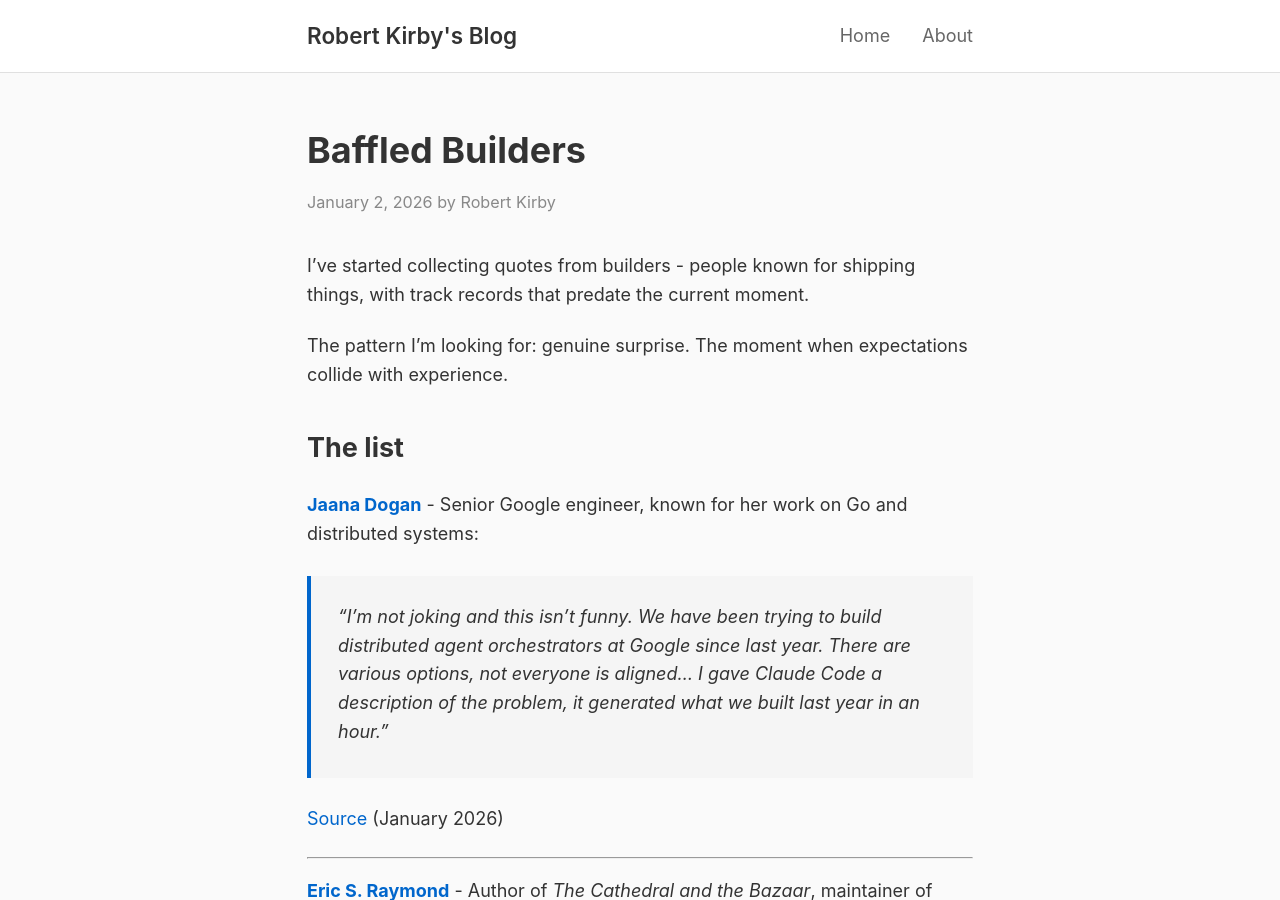
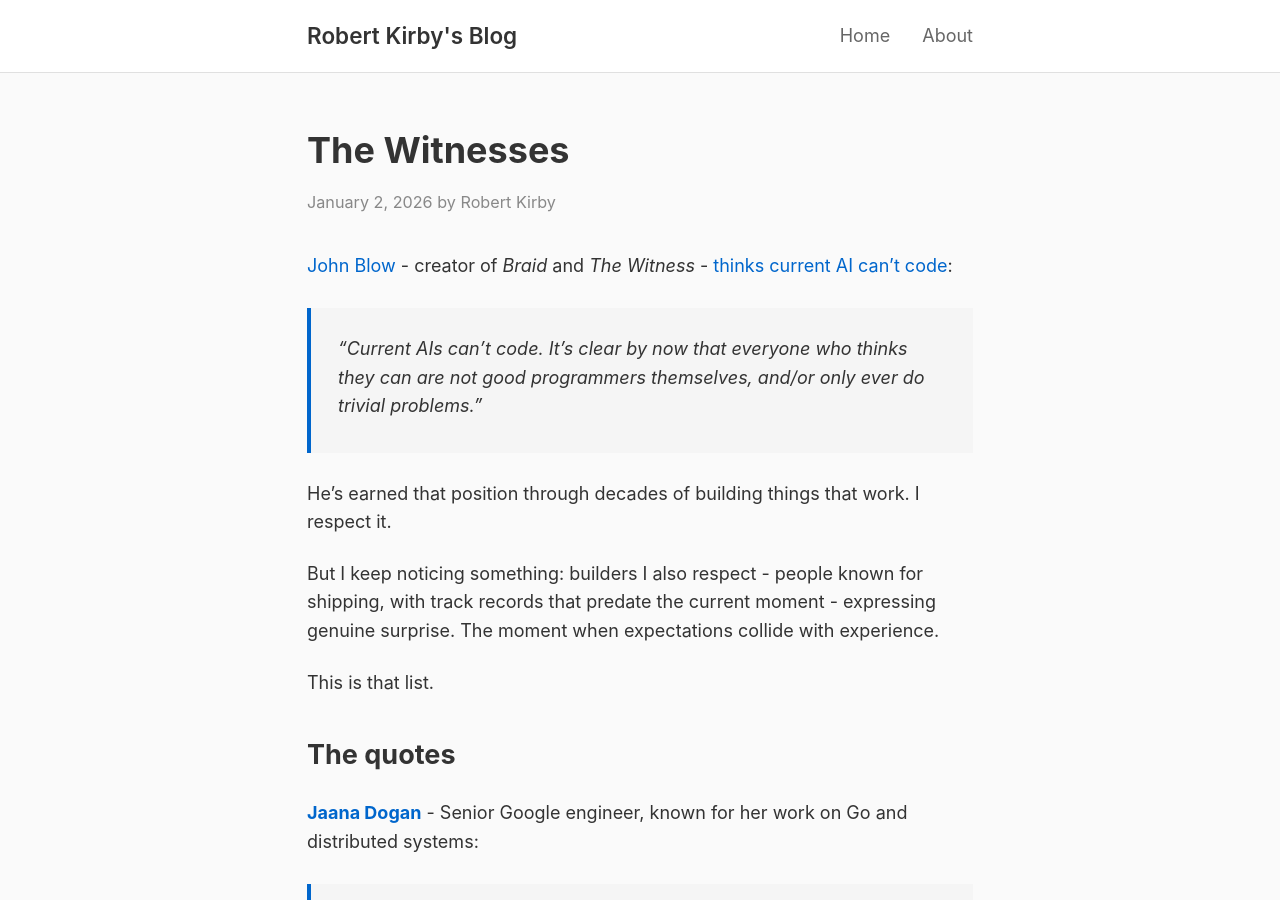
Before and after one commit to rob137/rob137.github.io, a Jekyll site: the page built from _posts/2026-01-02-the-witnesses.md, in a window 1280 px wide and 900 px high. Built offline with Jekyll 4.4.1, drawn with Linux system fonts in a browser that asks for light colours; some of the changed text lies outside the part shown.

Commit message:
Rename Baffled Builders to The Witnesses
- Lead with John Blow's skepticism as the bar to meet
- Subtle nod to Blow's game in title
- Less adversarial framing throughout

🤖 Generated with [Claude Code](https://claude.com/claude-code)

Co-Authored-By: Claude Opus 4.5 <noreply@anthropic.com>

```diff
--- a/_posts/2026-01-02-baffled-builders.md
+++ b/_posts/2026-01-02-the-witnesses.md
@@ -1,16 +1,22 @@
 ---
 layout: post
-title: "Baffled Builders"
+title: "The Witnesses"
 date: 2026-01-02 18:00:00 +0000
 tags: [ai, llm, coding, evidence]
 excerpt: "A running list of respected programmers - people with Wikipedia pages for actually building things - expressing genuine surprise at AI coding tools."
 ---
 
-I've started collecting quotes from builders - people known for shipping things, with track records that predate the current moment.
+[John Blow](https://en.wikipedia.org/wiki/Jonathan_Blow) - creator of *Braid* and *The Witness* - [thinks current AI can't code](https://x.com/Jonathan_Blow/status/2006479911750611333):
 
-The pattern I'm looking for: genuine surprise. The moment when expectations collide with experience.
+> "Current AIs can't code. It's clear by now that everyone who thinks they can are not good programmers themselves, and/or only ever do trivial problems."
 
-## The list
+He's earned that position through decades of building things that work. I respect it.
+
+But I keep noticing something: builders I also respect - people known for shipping, with track records that predate the current moment - expressing genuine surprise. The moment when expectations collide with experience.
+
+This is that list.
+
+## The quotes
 
 **[Jaana Dogan](https://en.wikipedia.org/wiki/Jaana_Dogan)** - Senior Google engineer, known for her work on Go and distributed systems:
 
```
Also changed, not shown: other parts of _posts/2026-01-02-the-witnesses.md (+1 -9 lines), backlog.md (+2 -2 lines).
